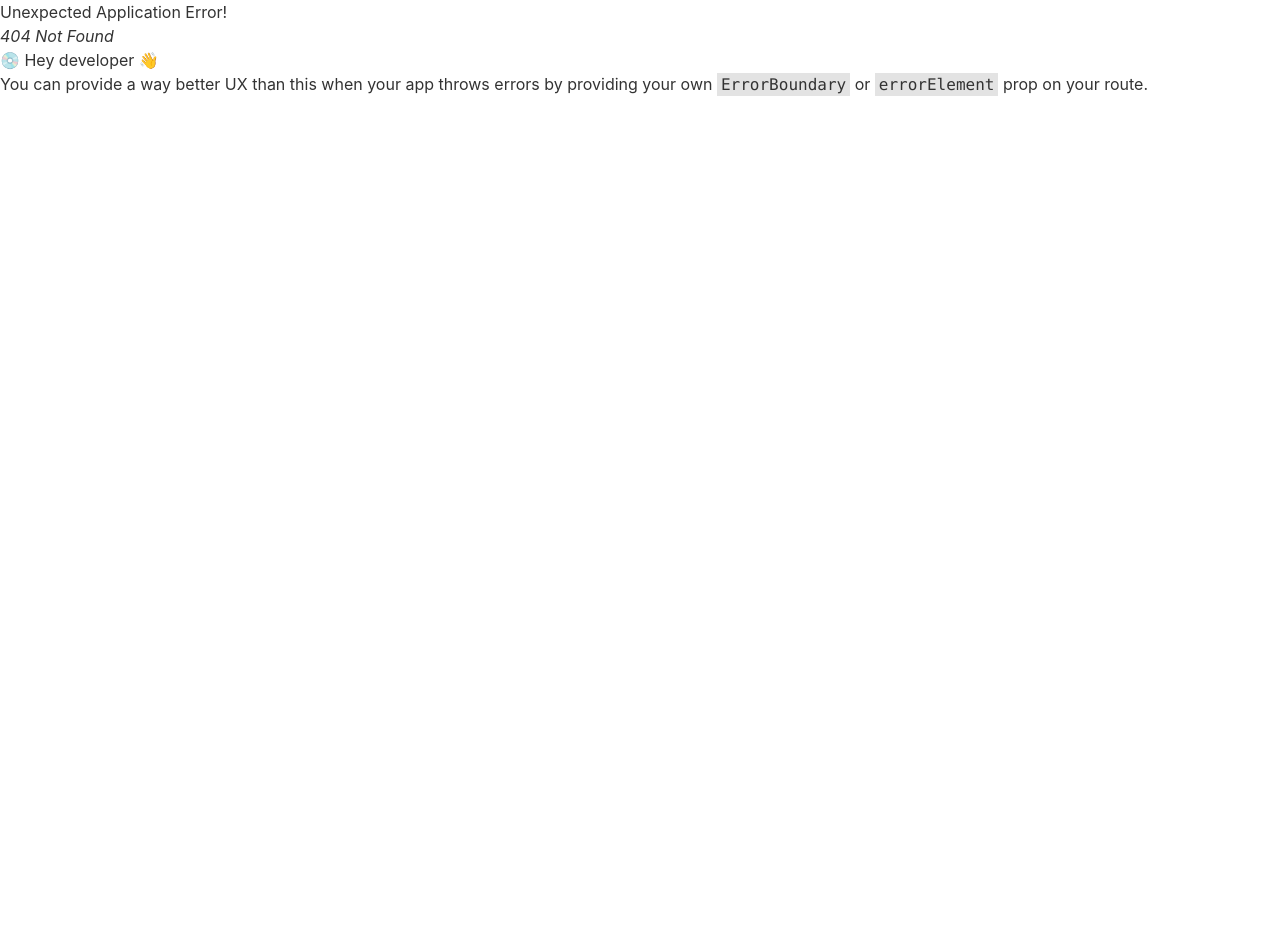
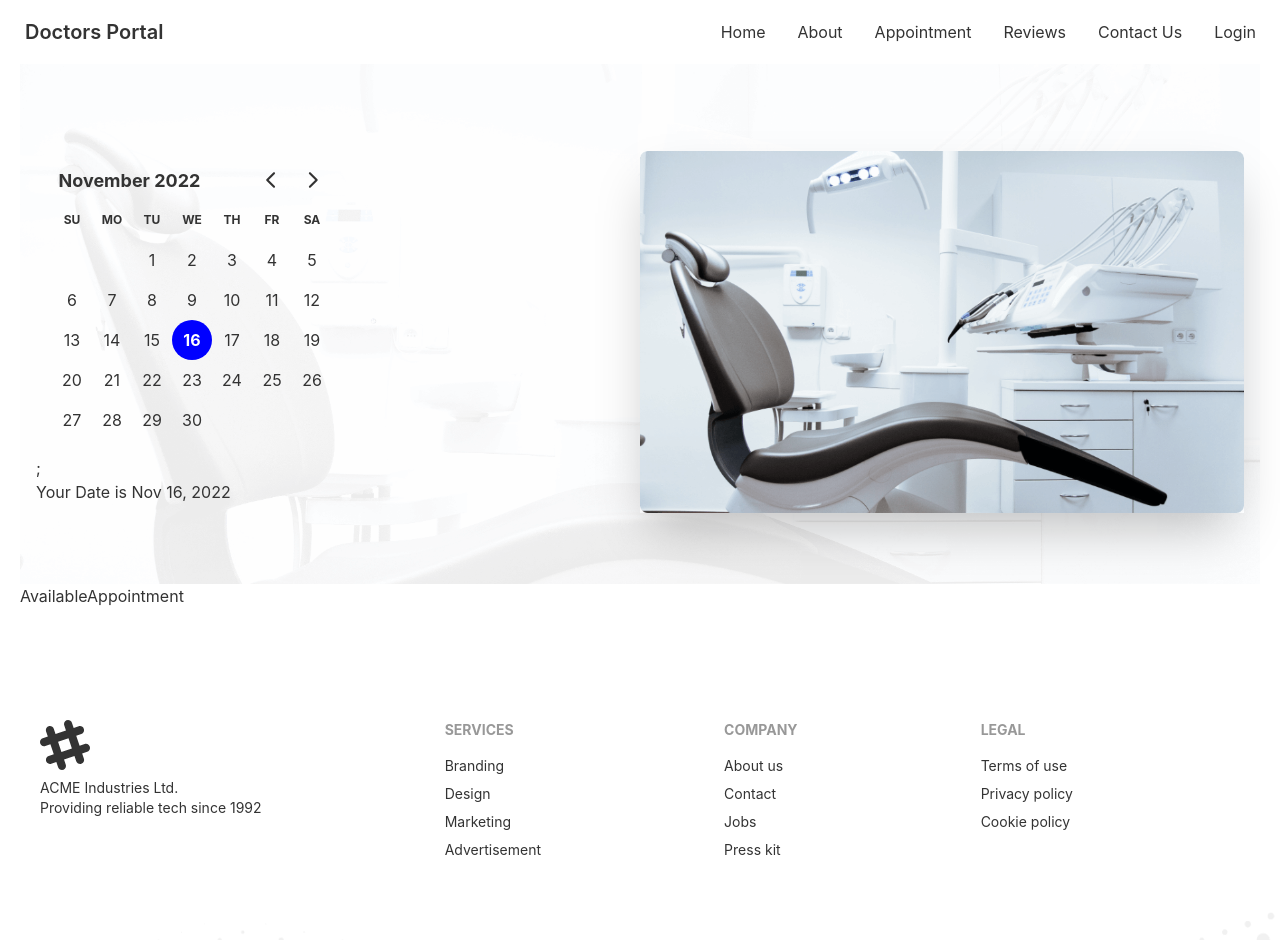
Before and after one commit to Elias-Gti/doctors-portal-app, a React (Create React App) app: page /appointment in a window 1280 px wide. Before the commit this address had no page. Shown: the top 940 px of the page. Before the commit the page ends 800 px from the top, so only its background shows below. Built offline with nearby package versions, Linux system fonts and the light colour scheme.

Commit message:
Available apointment

```diff
--- a/package.json
+++ b/package.json
@@ -7,7 +7,9 @@
     "@testing-library/react": "^13.4.0",
     "@testing-library/user-event": "^13.5.0",
     "daisyui": "^2.40.1",
+    "date-fns": "^2.29.3",
     "react": "^18.2.0",
+    "react-day-picker": "^8.3.7",
     "react-dom": "^18.2.0",
     "react-router-dom": "^6.4.3",
     "react-scripts": "5.0.1",
--- /dev/null
+++ b/src/Pages/Appointment/Appointment/Appointment.js
@@ -0,0 +1,14 @@
+import React from 'react';
+import AppointmentBanner from '../AppointmentBanner/AppointmentBanner';
+import AvailableAppointment from '../AvailableAppointment/AvailableAppointment';
+
+const Appointment = () => {
+    return (
+        <div className='mx-5'>
+            <AppointmentBanner></AppointmentBanner>
+            <AvailableAppointment></AvailableAppointment>
+        </div>
+    );
+};
+
+export default Appointment;
--- /dev/null
+++ b/src/Pages/Appointment/AppointmentBanner/AppointmentBanner.js
@@ -0,0 +1,30 @@
+import React, { useState } from 'react';
+import bg from '../../../assets/images/bg.png';
+import chair from '../../../assets/images/chair.png';
+import { format } from 'date-fns';
+import { DayPicker } from 'react-day-picker';
+
+
+const AppointmentBanner = () => {
+    const [selectDate,setSelectedDate]=useState(new Date())
+    return (
+        <div className="hero " style={{ backgroundImage: `url(${bg})` }}>
+            <div className="hero-content flex-col py-20 lg:flex-row-reverse">
+                <img src={chair} alt='' className="lg:w-1/2  shadow-2xl" />
+
+                <div className='lg:w-1/2'>
+                    <DayPicker
+                    mode='single'
+                    selected={selectDate}
+                    onSelect={setSelectedDate}
+
+                     />;
+                     <p>Your Date is {format(selectDate,'PP')}</p>
+                </div>
+            </div>
+
+        </div>
+    );
+};
+
+export default AppointmentBanner;
--- /dev/null
+++ b/src/Pages/Appointment/AvailableAppointment/AvailableAppointment.js
@@ -0,0 +1,12 @@
+import React from 'react';
+
+const AvailableAppointment = () => {
+    return (
+        <div>
+            <p>AvailableAppointment</p>
+
+        </div>
+    );
+};
+
+export default AvailableAppointment;
--- a/src/Pages/Shared/Footer/Footer.js
+++ b/src/Pages/Shared/Footer/Footer.js
@@ -1,4 +1,5 @@
 import React from 'react';
+import { Link } from 'react-router-dom';
 import bgImg from '../../../assets/images/footer.png'
 
 const Footer = () => {
@@ -10,23 +11,23 @@ const Footer = () => {
             </div>
             <div>
                 <span className="footer-title">Services</span>
-                <a className="link link-hover">Branding</a>
-                <a className="link link-hover">Design</a>
-                <a className="link link-hover">Marketing</a>
-                <a className="link link-hover">Advertisement</a>
+                <Link to={'/'} className="link link-hover">Branding</Link>
+                <Link to={'/'} className="link link-hover">Design</Link>
+                <Link to={'/'} className="link link-hover">Marketing</Link>
+                <Link to={'/'} className="link link-hover">Advertisement</Link>
             </div>
             <div>
                 <span className="footer-title">Company</span>
-                <a className="link link-hover">About us</a>
-                <a className="link link-hover">Contact</a>
-                <a className="link link-hover">Jobs</a>
-                <a className="link link-hover">Press kit</a>
+                <Link to={'/'} className="link link-hover">About us</Link>
+                <Link to={'/'} className="link link-hover">Contact</Link>
+                <Link to={'/'} className="link link-hover">Jobs</Link>
+                <Link to={'/'} className="link link-hover">Press kit</Link>
             </div>
             <div>
                 <span className="footer-title">Legal</span>
-                <a className="link link-hover">Terms of use</a>
-                <a className="link link-hover">Privacy policy</a>
-                <a className="link link-hover">Cookie policy</a>
+                <Link to={'/'} className="link link-hover">Terms of use</Link>
+                <Link to={'/'} className="link link-hover">Privacy policy</Link>
+                <Link to={'/'} className="link link-hover">Cookie policy</Link>
             </div>
 
         </footer>
--- a/src/index.js
+++ b/src/index.js
@@ -3,6 +3,7 @@ import ReactDOM from 'react-dom/client';
 import './index.css';
 import App from './App';
 import reportWebVitals from './reportWebVitals';
+import 'react-day-picker/dist/style.css';
 
 const root = ReactDOM.createRoot(document.getElementById('root'));
 root.render(
```
Also changed, not shown: src/Routes/Routes/Routes.js (+6 -1 lines), src/Pages/Home/MakeAppointment/MakeAppointment.js (line endings or trailing spaces), 1 other file (tests, documents, lock files or other folders).
